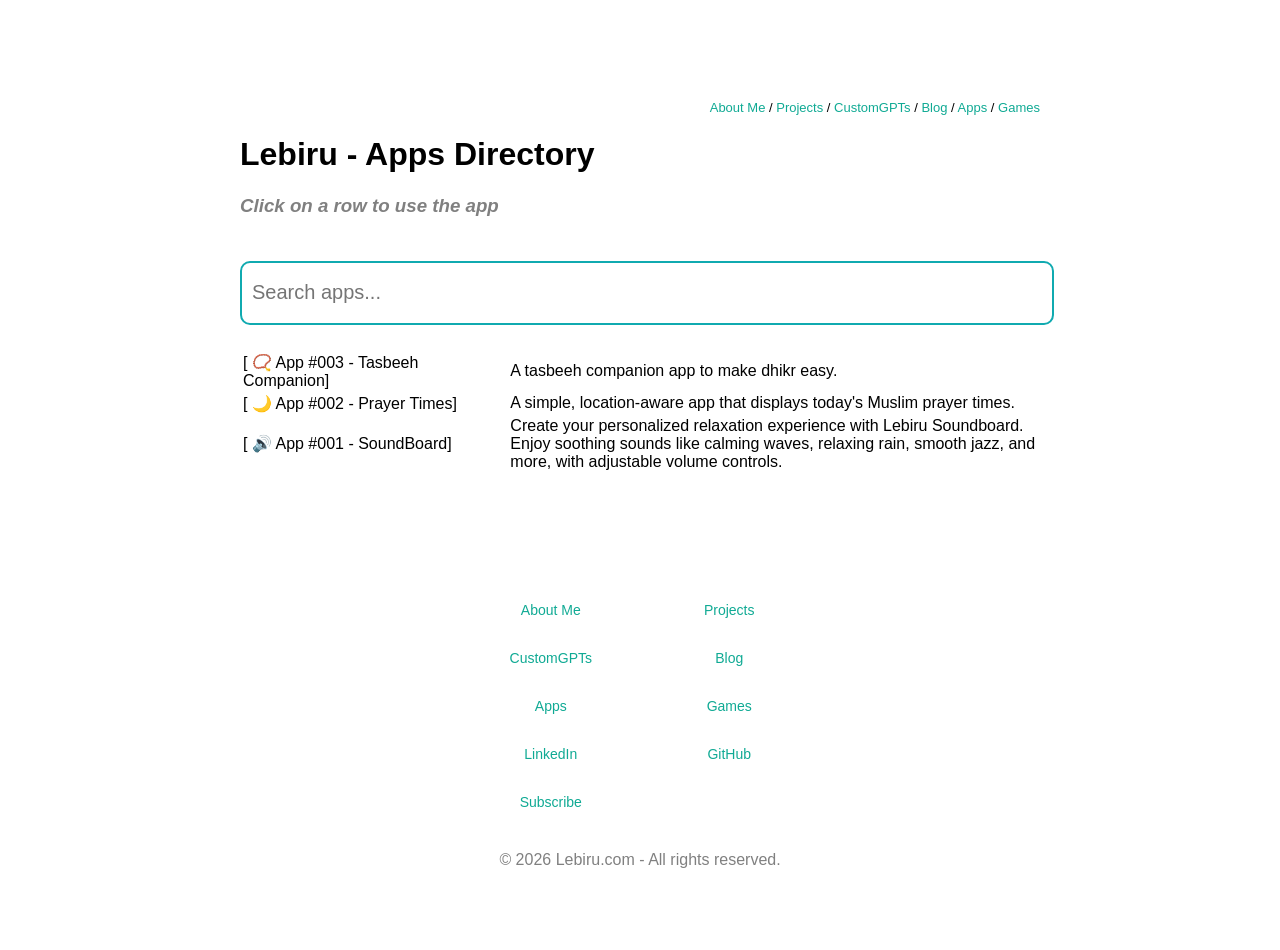
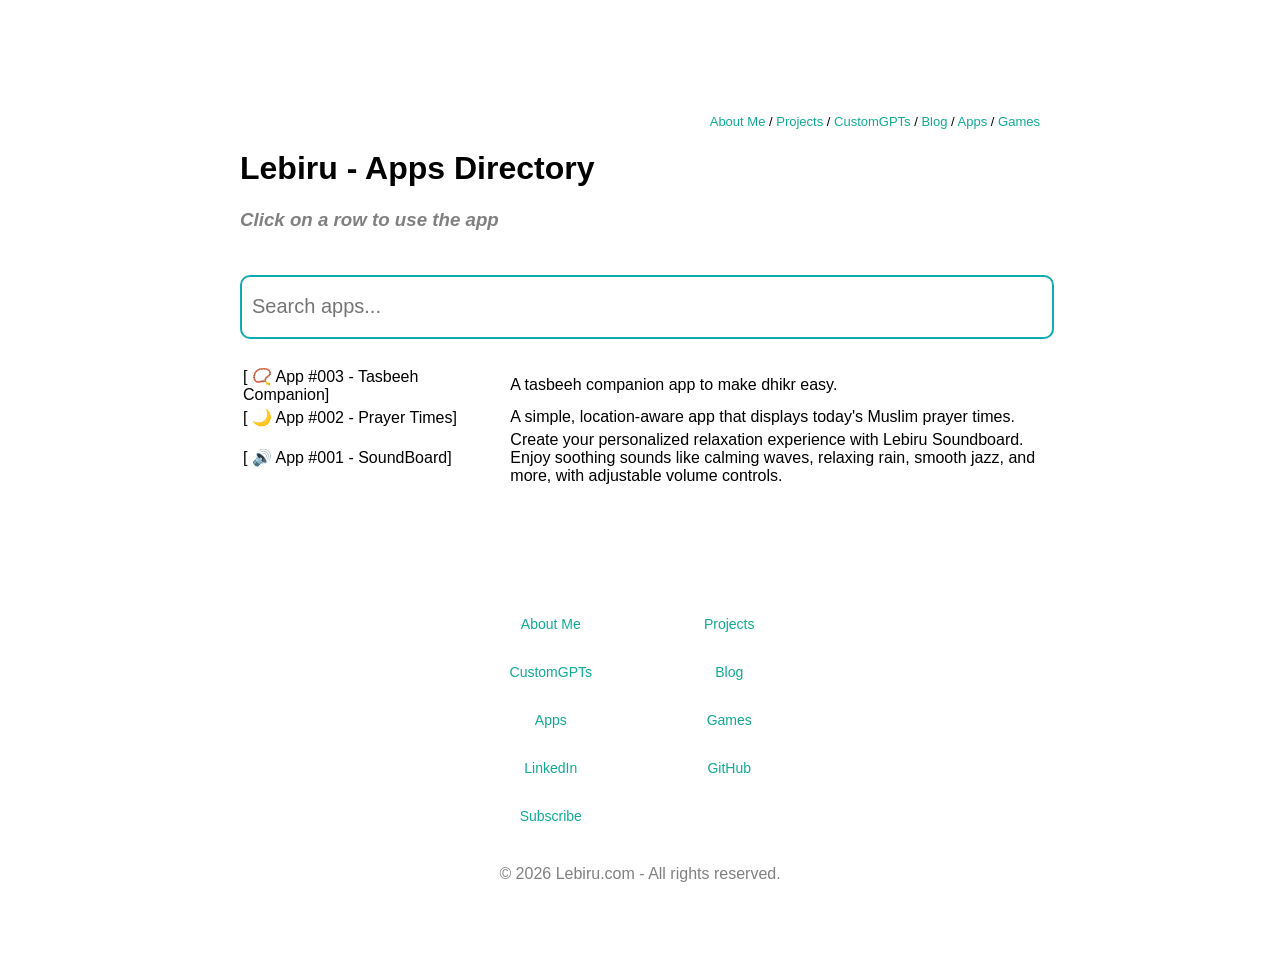

feat: add featured-product-section, fix sticky product css, circular about me photo

--- a/simple.css
+++ b/simple.css
@@ -10,7 +10,7 @@ html {
 body {
   max-width: 800px;
   margin: 0 auto 2em auto;
-  padding-top: 50px;
+  padding-top: 64px;
   font-family: 'helvetica', sans-serif;
 }
 
@@ -48,19 +48,19 @@ body {
   left: 0;
   right: 0;
   width: 100%;
-  height: 50px;
-  min-height: 50px;
+  height: 64px;
+  min-height: 64px;
   display: flex;
   align-items: center;
   justify-content: space-between;
   gap: 1rem;
-  padding: 0 1.25rem;
+  padding: 0 1.5rem;
   box-sizing: border-box;
   background: linear-gradient(110deg, #0f2a5a, #c8a97e);
   color: #fff;
   font-family: 'helvetica', sans-serif;
   font-weight: 600;
-  font-size: 0.95rem;
+  font-size: 1rem;
   letter-spacing: 0.03em;
   box-shadow: 0 4px 12px rgba(0, 0, 0, 0.25);
   border-bottom: 1px solid rgba(255, 255, 255, 0.3);
@@ -76,11 +76,11 @@ body {
   display: inline-flex;
   align-items: center;
   justify-content: center;
-  padding: 0.35rem 1rem;
+  padding: 0.7rem 1.4rem;
   border-radius: 999px;
   border: 1px solid rgba(255, 255, 255, 0.85);
   color: #fff;
-  font-size: 0.75rem;
+  font-size: 0.85rem;
   text-transform: uppercase;
   letter-spacing: 0.2em;
   transition: background 0.3s ease, color 0.3s ease;
@@ -347,6 +347,28 @@ ol {
 
 /* Responsive layout for smaller screens */
 @media (max-width: 600px) {
+  body {
+    padding-top: 76px;
+  }
+
+  .featured-product-bar {
+    height: auto;
+    min-height: 76px;
+    flex-direction: column;
+    justify-content: center;
+    padding: 0.75rem 1rem;
+    text-align: center;
+  }
+
+  .featured-product-bar__message {
+    line-height: 1.4;
+  }
+
+  .featured-product-bar__cta {
+    width: 100%;
+    max-width: 320px;
+  }
+
   .footer-links {
     grid-template-columns: 1fr;
     /* Single column layout */
